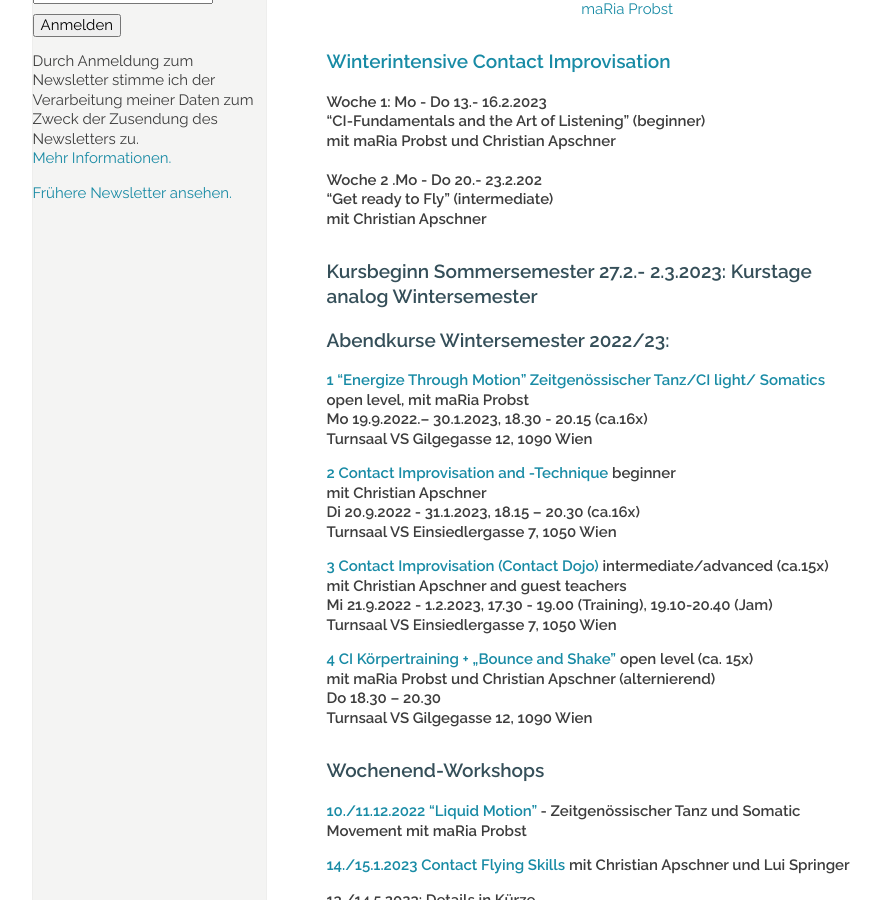
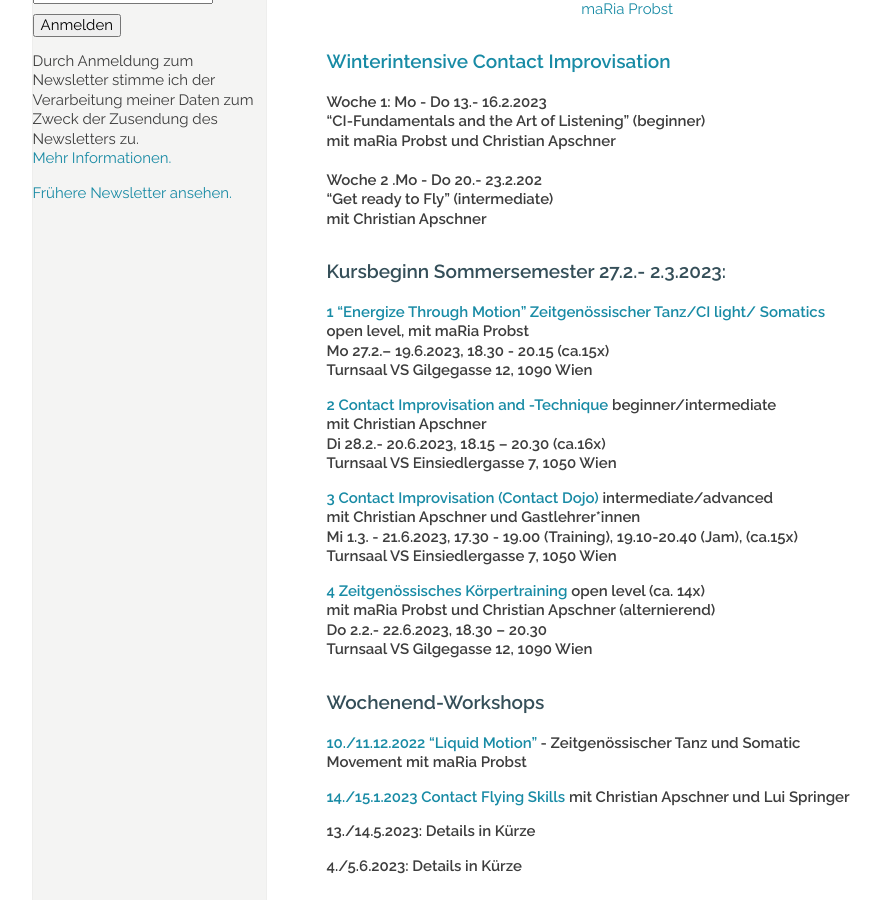
Before and after one commit to manulari/rollingpointat, a Jekyll site: the page built from _pages_de/index.md, in a window 1280 px wide and 900 px high, scrolled down 1093 px. Shown: the whole window, without its empty margins (152-1033 px from the left). Built offline with Jekyll 4.4.1, drawn with Linux system fonts in a browser that asks for light colours; comment, search, counter and statistics services are not loaded.

Commit message:
Update page (de) “index”

```diff
--- a/_pages_de/index.md
+++ b/_pages_de/index.md
@@ -29,28 +29,26 @@ Fotocredit: https://johannes-stolba.net/photography/
 **“Get ready to Fly” (intermediate)**\
 **mit Christian Apschner**
 
-### **Kursbeginn Sommersemester 27.2.- 2.3.2023: Kurstage analog Wintersemester**
-
-### Abendkurse Wintersemester 2022/23:
+### **Kursbeginn Sommersemester 27.2.- 2.3.2023:**
 
 **[1 "Energize Through Motion" Zeitgenössischer Tanz/CI light/ Somatics](/kurse#mo)**\
 **open level, mit maRia Probst**  \
-**Mo 19.9.2022.– 30.1.2023, 18.30 - 20.15 (ca.16x)**\
+**Mo 27.2.– 19.6.2023, 18.30 - 20.15 (ca.15x)**\
 **Turnsaal VS Gilgegasse 12, 1090 Wien**
 
-**[2 Contact Improvisation and -Technique](/kurse#di) beginner\
+**[2 Contact Improvisation and -Technique](/kurse#di) beginner/intermediate\
 mit Christian Apschner\
-Di 20.9.2022 - 31.1.2023, 18.15 – 20.30 (ca.16x)**\
+Di 28.2.- 20.6.2023, 18.15 – 20.30 (ca.16x)**\
 **Turnsaal VS Einsiedlergasse 7, 1050 Wien**
 
-**[3 Contact Improvisation (Contact Dojo)](/kurse#mi) intermediate/advanced (ca.15x)**\
-**mit Christian Apschner and guest teachers**\
-**Mi 21.9.2022 - 1.2.2023, 17.30 - 19.00 (Training), 19.10-20.40 (Jam)**\
+**[3 Contact Improvisation (Contact Dojo)](/kurse#mi) intermediate/advanced**\
+**mit Christian Apschner und Gastlehrer*innen**\
+**Mi 1.3. - 21.6.2023, 17.30 - 19.00 (Training), 19.10-20.40 (Jam),  (ca.15x)**\
 **Turnsaal VS Einsiedlergasse 7, 1050 Wien**
 
-**[4 CI Körpertraining + „Bounce and Shake"](/kurse#do)**  **open level (ca. 15x)**\
+**[4 Zeitgenössisches Körpertraining](/kurse#do)**  **open level (ca. 14x)**\
 **mit maRia Probst und Christian Apschner (alternierend)**\
-**Do 18.30 – 20.30**\
+**Do 2.2.- 22.6.2023, 18.30 – 20.30**\
 **Turnsaal VS Gilgegasse 12, 1090 Wien**
 
 ### Wochenend-Workshops
```
